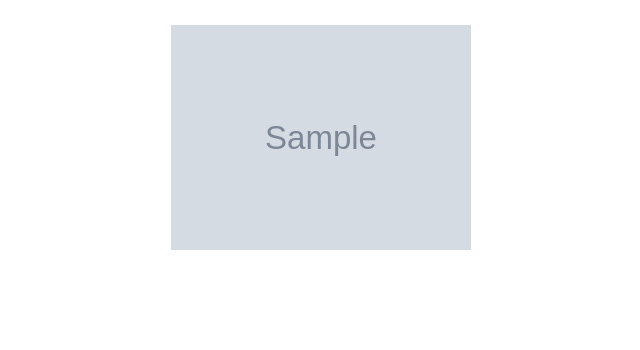
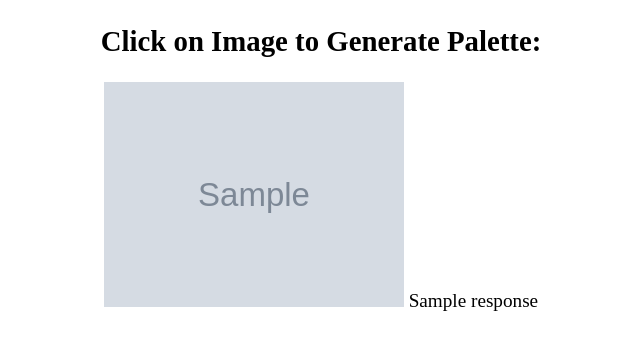
Before and after one commit to katecoded/CS361-project, a Flask app: template templates/images.html in a window 1280 px wide. Shown: the part 70-420 px from the top of the page, without its empty margins (319-959 px from the left). Run offline with Flask 2, Linux system fonts and the light colour scheme; the template is opened without the code that fills it: most values are stand-ins (such as "Sample title", 1, 10 or a date in 2020); grey boxes marked "Sample" are stand-in pictures.

Commit message:
Adds color palette generation and ability to choose an image.

```diff
--- a/app.py
+++ b/app.py
@@ -5,6 +5,7 @@
 from flask import Flask, render_template, request
 import sys, os
 from generate_images import get_images
+from generate_palette import generate_palette
 
 # define app
 app = Flask(__name__, static_url_path='/static')
@@ -19,19 +20,39 @@ def intro_page():
 	"""
 	return render_template("index.html")
 
-# route for displaying images
-@app.route("/images", methods=["GET", "POST"])
+
+# route for displaying all images
+@app.route("/images", methods=["GET"])
 def display_images():
 	"""
 	Displays the randomly generated images to the user.
 	"""
 
-	# request and refresh random images from service using random theme
-	# get_images(request.form.get("theme"))
-	image_files = get_images("Random")
+	# store the theme
+	theme = request.args.get("theme")
 
-	return render_template("images.html", images = image_files)
+	# request paths to random images from service using theme requested
+	image_files = get_images(theme)
 
+	# render the page with the generated images
+	return render_template("images.html", images=image_files, theme=theme)
+
+
+# route for displaying color palette when image is clicked
+@app.route("/palette", methods=["POST"])
+def get_palette():
+	"""
+	Generates a palette using the given image file path.
+	"""
+
+	# store the image path clicked on and the theme
+	chosen_image_path = request.form.get("filepath")
+	theme = request.form.get("theme")
+
+	# generate a palette from the image received
+	color_list = generate_palette(chosen_image_path)
+
+	return render_template("palette.html", image=chosen_image_path, theme=theme, color_1=color_list[0], color_2=color_list[1], color_3=color_list[2], color_4=color_list[3], color_5=color_list[4])
 
 
 
--- a/generate_images.py
+++ b/generate_images.py
@@ -16,8 +16,7 @@ def get_images(theme):
 	"""
 	Chooses random images from the ../static/images folder
 	based on the given theme (utilizes a service).
-	Returns a dictionary with a list of filenames and a
-	list of alt tags.
+	Returns a list of file paths.
 	"""
 
 	# if the theme is random, first choose a random theme
--- a/static/css/style.css
+++ b/static/css/style.css
@@ -13,8 +13,22 @@ input[type=submit] {
 	font-size: 1em;
 }
 
-img {
+img, input[type=image] {
 	width: 300px;
 	height: auto;
 	display: inline-block;
 }
+
+#big-image {
+	width: 600px;
+}
+
+form {
+	display: inline-block;
+}
+
+.palette-color {
+	width: 100px;
+	height: 100px;
+	display: inline-block;
+}
--- a/templates/images.html
+++ b/templates/images.html
@@ -39,9 +39,27 @@ images.html
 
 			<main>
 
+				<h2>
+					Click on Image to Generate Palette:
+				</h2>
+
+
+
 				{% for image in images %}
-				<img src="{{image}}">
+
+				<form method="post" action="/palette">
+
+					<input type="image" src="{{image}}" alt="Submit">
+					<input type="hidden" id="theme" name="theme" value="{{theme}}">
+					<input type="hidden" id="filepath" name="filepath" value="{{image}}">
+					<input type="hidden" id="allpaths" name="allpaths" value="{{images}}">
+
+				</form>
+
 				{% endfor %}
+
+
+				{{response}}
 
 			</main>
 
--- a/templates/index.html
+++ b/templates/index.html
@@ -43,7 +43,7 @@ index.html
 					First, Choose a Theme:
 				</h2>
 
-				<form method="post" action="/images">
+				<form method="get" action="/images">
 
 					<input type="submit" name="theme" value="Forest"/>
 					<input type="submit" name="theme" value="Ocean"/>
```
Also changed, not shown: generate_palette.py (added, +34 -0 lines), templates/palette.html (added, +69 -0 lines).
